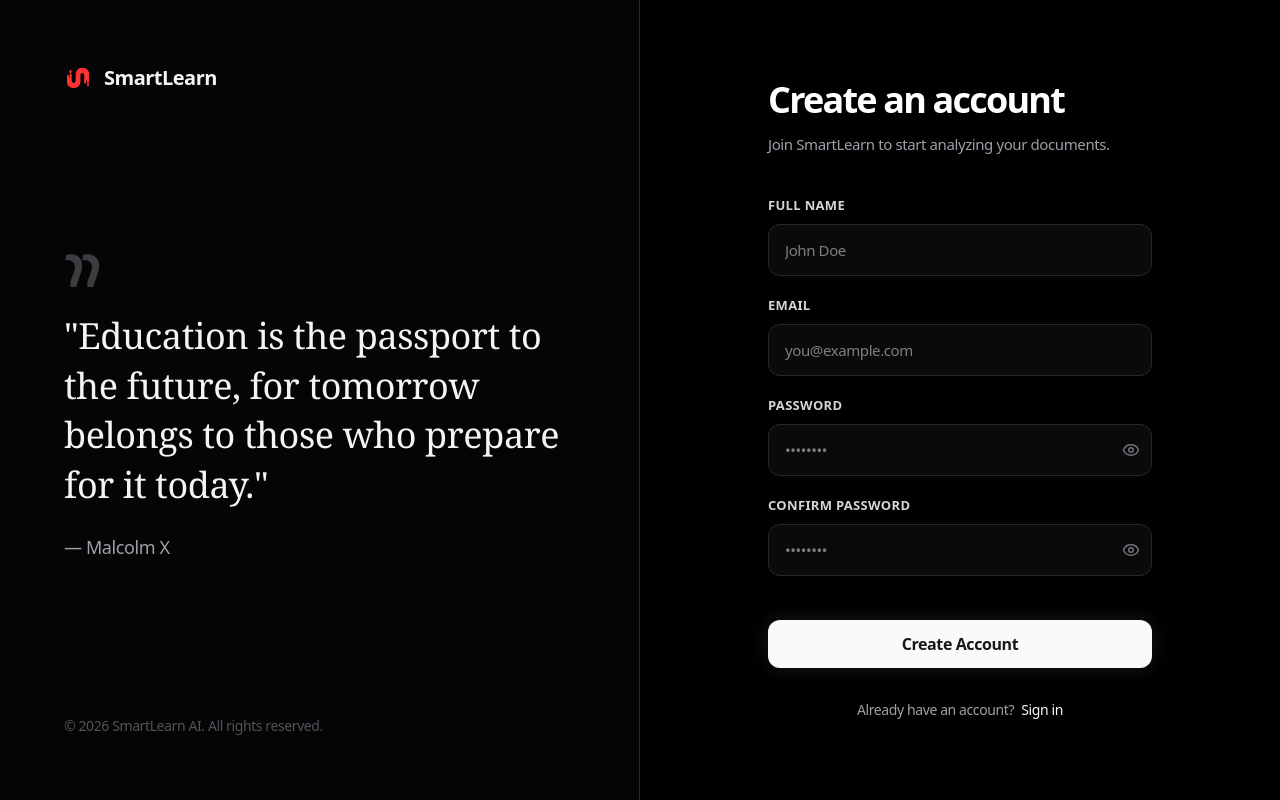
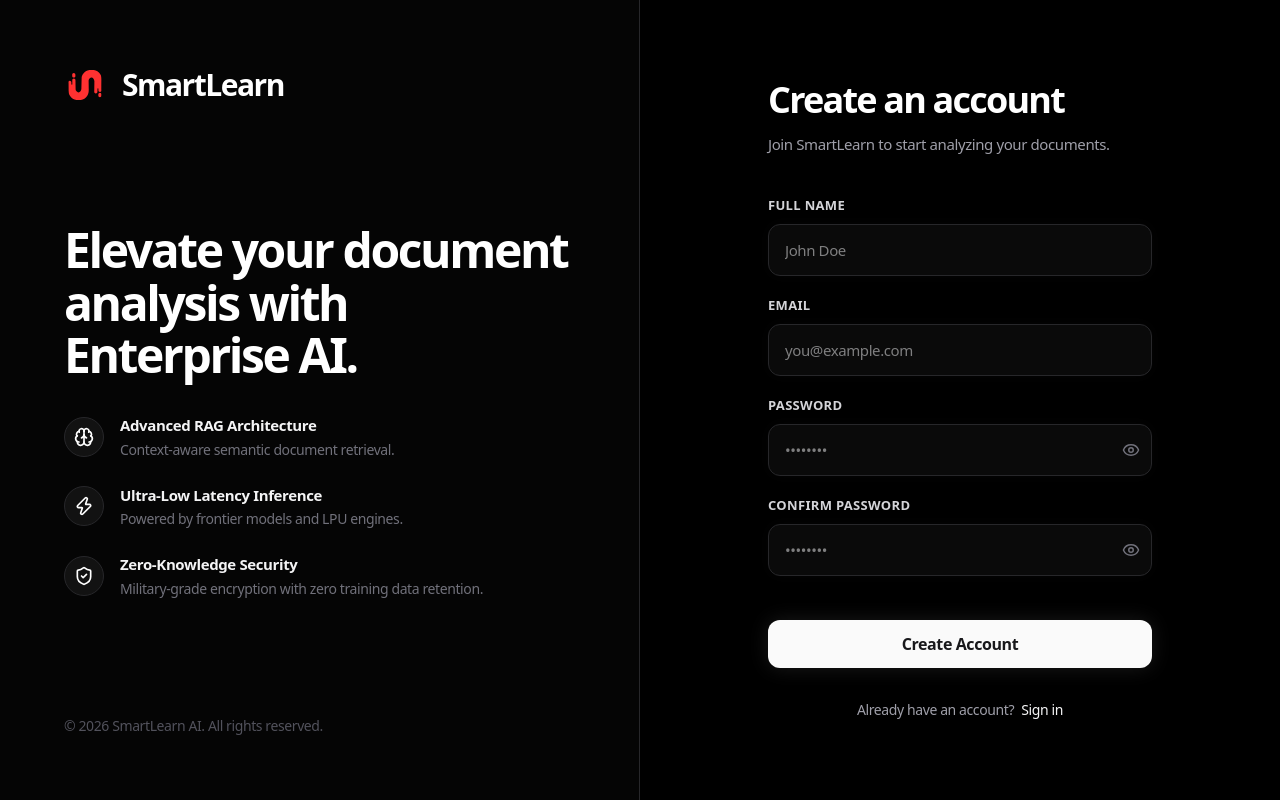
Before and after one commit to Nav33dCodes/smartLearn-AI, a React (Vite) app in the folder smartlearn-frontend/: page /signup in a window 1280 px wide. Built offline with nearby package versions, Linux system fonts and the light colour scheme; no server answers.

Commit message:
feat: implement authentication pages including Login, Signup, and Forgot Password flow

```diff
--- a/smartlearn-frontend/src/pages/ForgotPassword.jsx
+++ b/smartlearn-frontend/src/pages/ForgotPassword.jsx
@@ -61,16 +61,16 @@ export default function ForgotPassword() {
 
   return (
     <div className="dark min-h-screen flex items-center justify-center bg-[#000000] px-4 py-8 relative overflow-hidden font-sans tracking-tight">
-      <div className="absolute top-[-10%] left-[-10%] w-[40%] h-[40%] rounded-full bg-white/[0.03] blur-[120px] pointer-events-none" />
-      <div className="absolute bottom-[-10%] right-[-10%] w-[40%] h-[40%] rounded-full bg-white/[0.02] blur-[120px] pointer-events-none" />
+      <div className="absolute top-[10%] left-[20%] w-[50%] h-[50%] rounded-full bg-white/[0.02] blur-[150px] pointer-events-none" />
+      <div className="absolute bottom-[10%] right-[20%] w-[50%] h-[50%] rounded-full bg-white/[0.01] blur-[150px] pointer-events-none" />
 
-      <div className="w-full max-w-md bg-[#050505] backdrop-blur-xl border border-white/[0.04] rounded-3xl shadow-2xl p-8 relative z-10">
-        <Link to="/login" className="absolute top-6 left-6 text-zinc-400 hover:text-zinc-100 transition-colors">
-          <ArrowLeft size={20} />
+      <div className="w-full max-w-sm relative z-10">
+        <Link to="/login" className="absolute -top-16 left-0 flex items-center gap-2 text-zinc-500 hover:text-white transition-colors text-sm font-medium">
+          <ArrowLeft size={16} /> Back to login
         </Link>
 
-        <div className="text-center mb-8 mt-4">
-          <h1 className="text-4xl font-bold text-white mb-3 tracking-tighter">Reset Password</h1>
+        <div className="text-center mb-10 mt-4">
+          <h1 className="text-5xl font-bold bg-gradient-to-br from-white via-zinc-200 to-zinc-500 bg-clip-text text-transparent mb-4 tracking-tighter pb-1">Reset Password</h1>
           <p className="text-zinc-400 text-[15px] leading-relaxed">
             {step === 1 ? "Enter your email to receive a code" : "Enter the OTP and your new password"}
           </p>
--- a/smartlearn-frontend/src/pages/Login.jsx
+++ b/smartlearn-frontend/src/pages/Login.jsx
@@ -3,7 +3,7 @@ import { Link, useNavigate, Navigate } from 'react-router-dom';
 import { useAuth } from '../context/AuthContext';
 import { Button } from '../components/ui/button';
 import { toast } from 'sonner';
-import { Loader2, Eye, EyeOff } from 'lucide-react';
+import { Loader2, Eye, EyeOff, Brain, Zap, ShieldCheck } from 'lucide-react';
 import { motion, AnimatePresence } from 'framer-motion';
 import api from '../lib/axios';
 import Logo from '../components/Logo';
@@ -77,9 +77,9 @@ export default function Login() {
         <div className="absolute inset-0 bg-[radial-gradient(ellipse_at_top_left,_var(--tw-gradient-stops))] from-white/[0.03] via-transparent to-transparent pointer-events-none" />
 
         <div className="relative z-10">
-          <div className="flex items-center gap-3">
-            <Logo size={28} />
-            <span className="text-xl font-semibold tracking-tight text-zinc-100">SmartLearn</span>
+          <div className="flex items-center gap-4">
+            <Logo size={42} />
+            <span className="text-3xl font-bold tracking-tighter text-white">SmartLearn</span>
           </div>
         </div>
 
@@ -89,15 +89,40 @@ export default function Login() {
           transition={{ duration: 0.6, ease: "easeOut" }}
           className="relative z-10 max-w-lg"
         >
-          <div className="mb-6 text-zinc-500">
-            <svg width="40" height="40" viewBox="0 0 24 24" fill="currentColor" xmlns="http://www.w3.org/2000/svg" className="opacity-50">
-              <path d="M14.017 21L16.41 14.286C16.63 13.528 16.74 12.793 16.74 12.08C16.74 10.74 16.353 9.71 15.58 8.99C14.806 8.27 13.796 7.91 12.55 7.91C12.023 7.91 11.476 7.99 10.91 8.15L11.55 4.67C12.35 4.456 13.196 4.35 14.09 4.35C16.29 4.35 18.006 4.966 19.24 6.2C20.473 7.433 21.09 9.176 21.09 11.43C21.09 12.63 20.89 13.84 20.49 15.06L17.51 24H14.017ZM3.81699 21L6.20999 14.286C6.42999 13.528 6.53999 12.793 6.53999 12.08C6.53999 10.74 6.15332 9.71 5.37999 8.99C4.60665 8.27 3.59665 7.91 2.34999 7.91C1.82332 7.91 1.27665 7.99 0.709986 8.15L1.34999 4.67C2.14999 4.456 2.99665 4.35 3.88999 4.35C6.08999 4.35 7.80665 4.966 9.03999 6.2C10.2733 7.433 10.89 9.176 10.89 11.43C10.89 12.63 10.69 13.84 10.29 15.06L7.30999 24H3.81699Z" />
-            </svg>
+          <h2 className="text-4xl sm:text-5xl font-bold text-white leading-[1.1] mb-8 tracking-tighter">
+            Elevate your document analysis with Enterprise AI.
+          </h2>
+          <div className="space-y-6">
+            <div className="flex items-center gap-4">
+              <div className="w-10 h-10 rounded-full bg-white/[0.05] border border-white/[0.08] flex items-center justify-center shrink-0">
+                <Brain className="text-white w-5 h-5" />
+              </div>
+              <div>
+                <h4 className="text-zinc-100 font-semibold text-[15px] tracking-tight mb-0.5">Advanced RAG Architecture</h4>
+                <p className="text-zinc-500 text-[14px]">Context-aware semantic document retrieval.</p>
+              </div>
+            </div>
+
+            <div className="flex items-center gap-4">
+              <div className="w-10 h-10 rounded-full bg-white/[0.05] border border-white/[0.08] flex items-center justify-center shrink-0">
+                <Zap className="text-white w-5 h-5" />
+              </div>
+              <div>
+                <h4 className="text-zinc-100 font-semibold text-[15px] tracking-tight mb-0.5">Ultra-Low Latency Inference</h4>
+                <p className="text-zinc-500 text-[14px]">Powered by frontier models and LPU engines.</p>
+              </div>
+            </div>
+
+            <div className="flex items-center gap-4">
+              <div className="w-10 h-10 rounded-full bg-white/[0.05] border border-white/[0.08] flex items-center justify-center shrink-0">
+                <ShieldCheck className="text-white w-5 h-5" />
+              </div>
+              <div>
+                <h4 className="text-zinc-100 font-semibold text-[15px] tracking-tight mb-0.5">Zero-Knowledge Security</h4>
+                <p className="text-zinc-500 text-[14px]">Military-grade encryption with zero training data retention.</p>
+              </div>
+            </div>
           </div>
-          <h2 className="text-3xl sm:text-4xl font-medium text-zinc-100 leading-snug mb-6 font-serif">
-            "The beautiful thing about learning is that nobody can take it away from you."
-          </h2>
-          <p className="text-zinc-400 text-lg">— B.B. King</p>
         </motion.div>
 
         <div className="relative z-10">
@@ -106,7 +131,7 @@ export default function Login() {
       </div>
 
       {/* Right Side: Clean Form */}
-      <div className="w-full lg:w-1/2 flex items-center justify-center p-6 sm:p-12 relative">
+      <div className="w-full lg:w-1/2 flex items-center justify-center p-6 sm:p-12 relative overflow-y-auto">
         <div className="w-full max-w-sm">
           <div className="flex justify-center mb-8 lg:hidden">
             <Logo size={36} />
--- a/smartlearn-frontend/src/pages/Signup.jsx
+++ b/smartlearn-frontend/src/pages/Signup.jsx
@@ -3,7 +3,7 @@ import { Link, useNavigate, Navigate } from 'react-router-dom';
 import { useAuth } from '../context/AuthContext';
 import { Button } from '../components/ui/button';
 import { toast } from 'sonner';
-import { Loader2, Eye, EyeOff } from 'lucide-react';
+import { Loader2, Eye, EyeOff, Brain, Zap, ShieldCheck } from 'lucide-react';
 import { motion, AnimatePresence } from 'framer-motion';
 import api from '../lib/axios';
 import Logo from '../components/Logo';
@@ -87,9 +87,9 @@ export default function Signup() {
         <div className="absolute inset-0 bg-[radial-gradient(ellipse_at_top_left,_var(--tw-gradient-stops))] from-white/[0.03] via-transparent to-transparent pointer-events-none" />
 
         <div className="relative z-10">
-          <div className="flex items-center gap-3">
-            <Logo size={28} />
-            <span className="text-xl font-semibold tracking-tight text-zinc-100">SmartLearn</span>
+          <div className="flex items-center gap-4">
+            <Logo size={42} />
+            <span className="text-3xl font-bold tracking-tighter text-white">SmartLearn</span>
           </div>
         </div>
 
@@ -99,15 +99,40 @@ export default function Signup() {
           transition={{ duration: 0.6, ease: "easeOut" }}
           className="relative z-10 max-w-lg"
         >
-          <div className="mb-6 text-zinc-500">
-            <svg width="40" height="40" viewBox="0 0 24 24" fill="currentColor" xmlns="http://www.w3.org/2000/svg" className="opacity-50">
-              <path d="M14.017 21L16.41 14.286C16.63 13.528 16.74 12.793 16.74 12.08C16.74 10.74 16.353 9.71 15.58 8.99C14.806 8.27 13.796 7.91 12.55 7.91C12.023 7.91 11.476 7.99 10.91 8.15L11.55 4.67C12.35 4.456 13.196 4.35 14.09 4.35C16.29 4.35 18.006 4.966 19.24 6.2C20.473 7.433 21.09 9.176 21.09 11.43C21.09 12.63 20.89 13.84 20.49 15.06L17.51 24H14.017ZM3.81699 21L6.20999 14.286C6.42999 13.528 6.53999 12.793 6.53999 12.08C6.53999 10.74 6.15332 9.71 5.37999 8.99C4.60665 8.27 3.59665 7.91 2.34999 7.91C1.82332 7.91 1.27665 7.99 0.709986 8.15L1.34999 4.67C2.14999 4.456 2.99665 4.35 3.88999 4.35C6.08999 4.35 7.80665 4.966 9.03999 6.2C10.2733 7.433 10.89 9.176 10.89 11.43C10.89 12.63 10.69 13.84 10.29 15.06L7.30999 24H3.81699Z" />
-            </svg>
+          <h2 className="text-4xl sm:text-5xl font-bold text-white leading-[1.1] mb-8 tracking-tighter">
+            Elevate your document analysis with Enterprise AI.
+          </h2>
+          <div className="space-y-6">
+            <div className="flex items-center gap-4">
+              <div className="w-10 h-10 rounded-full bg-white/[0.05] border border-white/[0.08] flex items-center justify-center shrink-0">
+                <Brain className="text-white w-5 h-5" />
+              </div>
+              <div>
+                <h4 className="text-zinc-100 font-semibold text-[15px] tracking-tight mb-0.5">Advanced RAG Architecture</h4>
+                <p className="text-zinc-500 text-[14px]">Context-aware semantic document retrieval.</p>
+              </div>
+            </div>
+
+            <div className="flex items-center gap-4">
+              <div className="w-10 h-10 rounded-full bg-white/[0.05] border border-white/[0.08] flex items-center justify-center shrink-0">
+                <Zap className="text-white w-5 h-5" />
+              </div>
+              <div>
+                <h4 className="text-zinc-100 font-semibold text-[15px] tracking-tight mb-0.5">Ultra-Low Latency Inference</h4>
+                <p className="text-zinc-500 text-[14px]">Powered by frontier models and LPU engines.</p>
+              </div>
+            </div>
+
+            <div className="flex items-center gap-4">
+              <div className="w-10 h-10 rounded-full bg-white/[0.05] border border-white/[0.08] flex items-center justify-center shrink-0">
+                <ShieldCheck className="text-white w-5 h-5" />
+              </div>
+              <div>
+                <h4 className="text-zinc-100 font-semibold text-[15px] tracking-tight mb-0.5">Zero-Knowledge Security</h4>
+                <p className="text-zinc-500 text-[14px]">Military-grade encryption with zero training data retention.</p>
+              </div>
+            </div>
           </div>
-          <h2 className="text-3xl sm:text-4xl font-medium text-zinc-100 leading-snug mb-6 font-serif">
-            "Education is the passport to the future, for tomorrow belongs to those who prepare for it today."
-          </h2>
-          <p className="text-zinc-400 text-lg">— Malcolm X</p>
         </motion.div>
 
         <div className="relative z-10">
```
